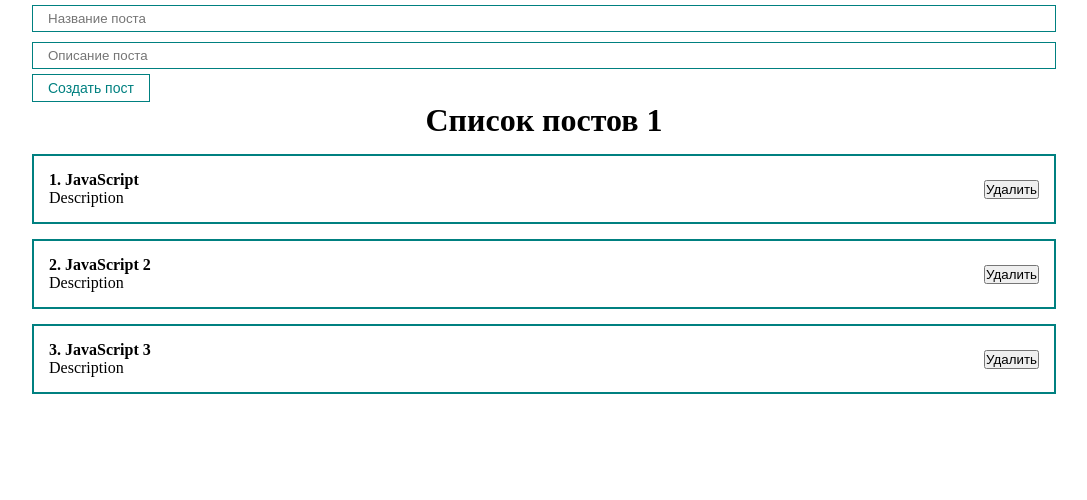
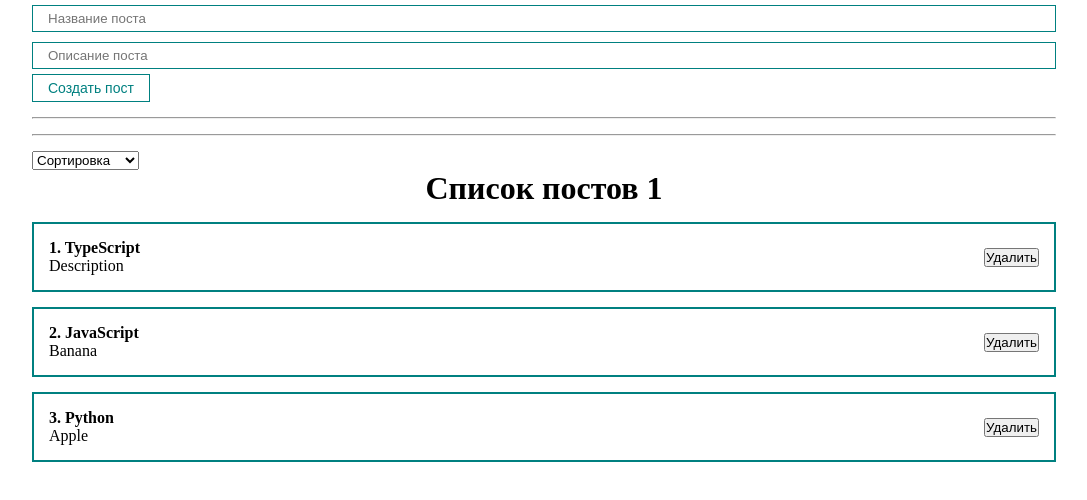
Before and after one commit to SterrenHeer/FakeFoodOrder, a React (Create React App) app: page / in a window 1280 px wide. Shown: the top 500 px of the page, without its empty margins (96-1183 px from the left). Built offline with nearby package versions, Linux system fonts and the light colour scheme.

Commit message:
add sort feature for posts

```diff
--- a/src/App.js
+++ b/src/App.js
@@ -1,16 +1,17 @@
 import React, {useState} from "react";
 import PostList from "./components/PostList";
 import PostForm from "./components/PostForm";
+import Select from "./components/UI/select/Select";
 
 import "./styles/App.scss"
 
 function App() {
 	const [posts, setPosts] = useState([
-		{id: 1, title: 'JavaScript', body: 'Description'},
-		{id: 2, title: 'JavaScript 2', body: 'Description'},
-		{id: 3, title: 'JavaScript 3', body: 'Description'},
+		{id: 1, title: 'TypeScript', body: 'Description'},
+		{id: 2, title: 'JavaScript', body: 'Banana'},
+		{id: 3, title: 'Python', body: ' Apple'},
 	])
-
+	const [selectedSort, setSelectedSort] = useState('')
 	const createPost = (newPost) => {
 		setPosts([...posts, newPost])
 	}
@@ -19,9 +20,26 @@
 		setPosts(posts.filter(p => p.id !== post.id))
 	}
 
+	const sortPosts = (sort) => {
+		setSelectedSort(sort)
+		setPosts([...posts].sort((a, b) => a[sort].localeCompare(b[sort])))
+	}
+
   	return (
 		<div className="App">
 			<PostForm create={createPost} />
+			<hr style={{margin: '15px 0'}} />
+			<div>
+				<Select
+					dafaultValue="Сортировка"
+					options={[
+						{value: 'title', name: 'По названию'},
+						{value: 'body', name: 'По Описанию'}
+					]}
+					value={selectedSort}
+					onChange={sortPosts}
+				/>
+			</div>
 			{posts.length
 				? <PostList remove={removePost} posts={posts} title={'Список постов 1'} />
 				: <h1 style={{textAlign: 'center'}}>Посты не найдены!</h1>
--- /dev/null
+++ b/src/components/UI/select/Select.jsx
@@ -0,0 +1,22 @@
+import React from "react";
+
+const Select = function ({options, dafaultValue, value, onChange}) {
+	return (
+		<div>
+			<hr style={{margin: '15px 0'}} />
+			<select
+				value={value}
+				onChange={event => onChange(event.target.value)}
+			>
+				<option disabled value="">{dafaultValue}</option>
+				{options.map(option =>
+					<option key={option.value} value={option.value}>
+						{option.name}
+					</option>
+				)}
+			</select>
+		</div>
+	)
+}
+
+export default Select;
```
